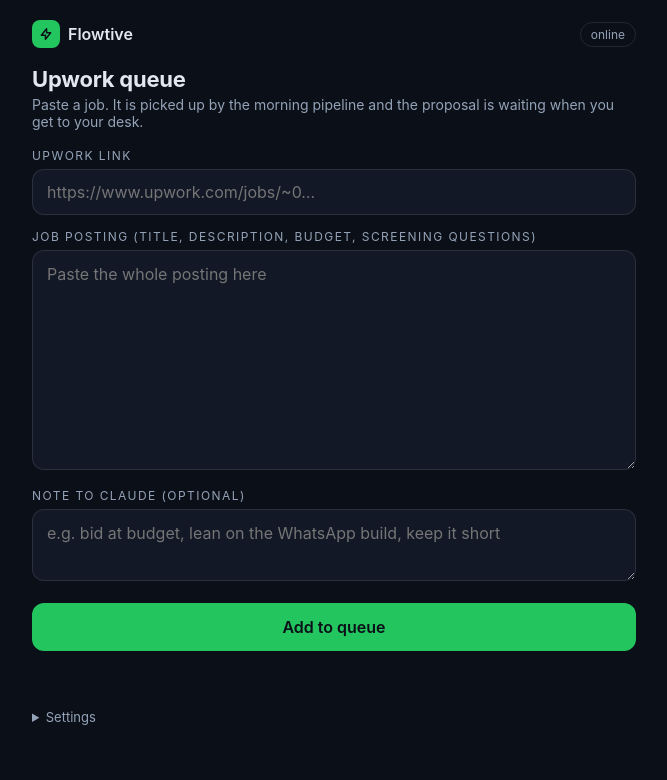
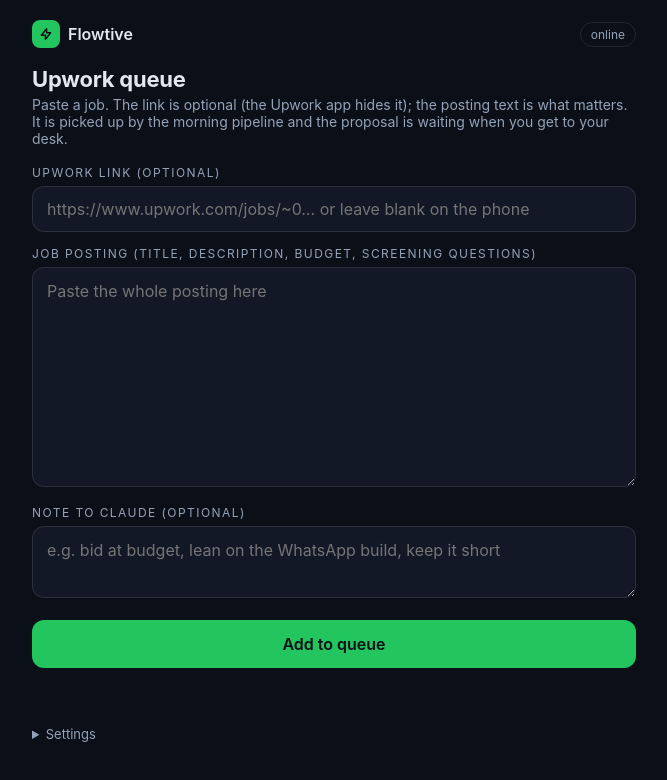
Before and after one commit to kristof-flowtive/proposals, a plain HTML site: page queue/index.html in a window 1280 px wide. Shown: the whole page, without its empty margins (306-973 px from the left). Drawn offline with Linux system fonts and the light colour scheme.

Commit message:
Queue form: Upwork link optional

```diff
--- a/queue/index.html
+++ b/queue/index.html
@@ -52,11 +52,11 @@
   </header>
 
   <h1>Upwork queue</h1>
-  <p class="sub">Paste a job. It is picked up by the morning pipeline and the proposal is waiting when you get to your desk.</p>
+  <p class="sub">Paste a job. The link is optional (the Upwork app hides it); the posting text is what matters. It is picked up by the morning pipeline and the proposal is waiting when you get to your desk.</p>
 
   <form id="f" autocomplete="off">
-    <label for="link">Upwork link</label>
-    <input id="link" type="url" inputmode="url" placeholder="https://www.upwork.com/jobs/~0…" required />
+    <label for="link">Upwork link (optional)</label>
+    <input id="link" type="url" inputmode="url" placeholder="https://www.upwork.com/jobs/~0… or leave blank on the phone" />
     <label for="posting">Job posting (title, description, budget, screening questions)</label>
     <textarea id="posting" placeholder="Paste the whole posting here" required></textarea>
     <label for="note">Note to Claude (optional)</label>
@@ -93,7 +93,7 @@
   function render() {
     const q = load();
     $("queue").hidden = q.length === 0;
-    $("items").innerHTML = q.map((j) => `<div class="item"><span>${j.link.replace(/^https?:\/\/(www\.)?/, "")}</span><b>queued</b></div>`).join("");
+    $("items").innerHTML = q.map((j) => `<div class="item"><span>${(j.link ? j.link.replace(/^https?:\/\/(www\.)?/, "") : (j.posting.split("\n")[0] || "job")).slice(0, 80)}</span><b>queued</b></div>`).join("");
     $("net").textContent = navigator.onLine ? (q.length ? `${q.length} queued` : "online") : `offline · ${q.length} queued`;
     $("net").className = "pill" + (q.length ? " q" : "");
   }
```
